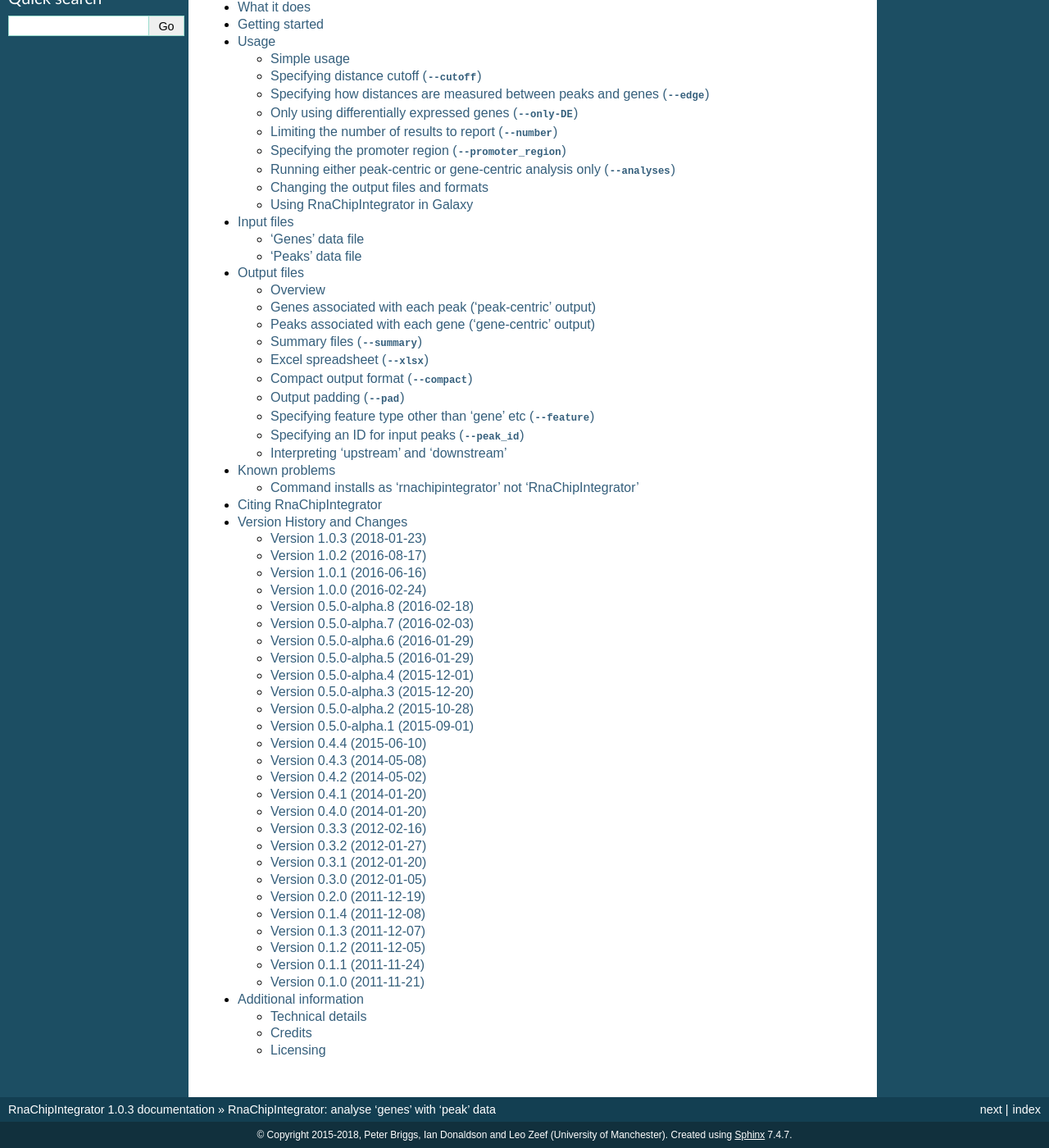
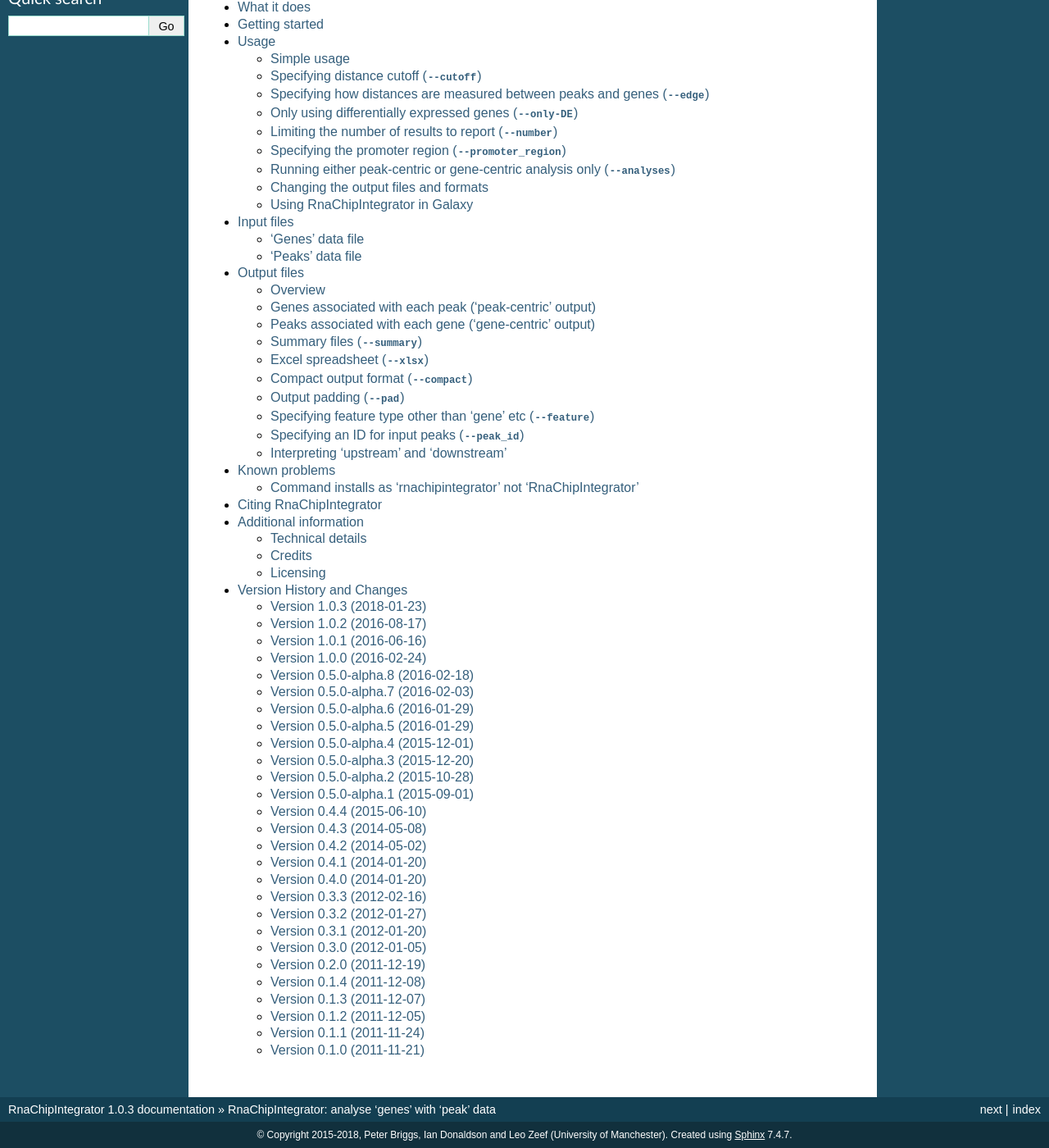
Before and after one commit to fls-bioinformatics-core/RnaChipIntegrator, a Sphinx documentation site: the page built from docs/index.rst, in a window 1280 px wide and 1400 px high, scrolled down 173 px. Shown: the whole window at 82% size. Built offline with Sphinx 7.4.7, drawn with Linux system fonts in a browser that asks for light colours.

```diff
--- a/docs/index.rst
+++ b/docs/index.rst
@@ -17,5 +17,5 @@ genes or features to each peak, and vice versa.
    outputs
    known_problems
    citing
+   additional_info
    changes
-   additional_info
```
